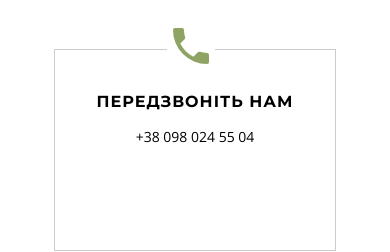
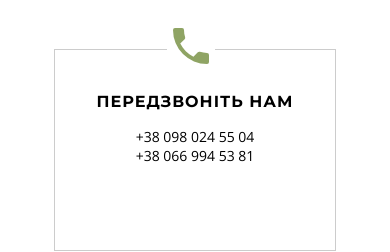
Before and after one commit to yermakova-l/kairos, a plain HTML site: page blog.html in a window 390 px wide. Shown: the part 6442-6694 px from the top of the page. Drawn offline with nearby package versions, Linux system fonts and the light colour scheme.

Commit message:
Second Phone Added

```diff
--- a/blog.html
+++ b/blog.html
@@ -200,7 +200,7 @@
                     </svg>
                 </div>
                     <h3>Передзвоніть нам</h3>
-                    <p>+38 098 024 55 04</p>
+                    <p>+38 098 024 55 04<br>+38 066 994 53 81</p>
             </div>
             <div class='contacts-item'>
                 <div class='box-icon'>
```
Also changed, not shown: blog/oblik-u-pidpryiemtsiv-na-yedynomu-podatku.html (+1 -1 lines), blog/porivniannia_derzhavnogo_ta_pryvatnogo_strahuvannia.html (+1 -1 lines), blog/riznytsia-mizh-pidpriemtsem-i-pidpryiemstvom.html (+1 -1 lines), blog/yak-sklasty-finansovu-zvitnist-pravylno.html (+1 -1 lines), index.html (+1 -1 lines).
